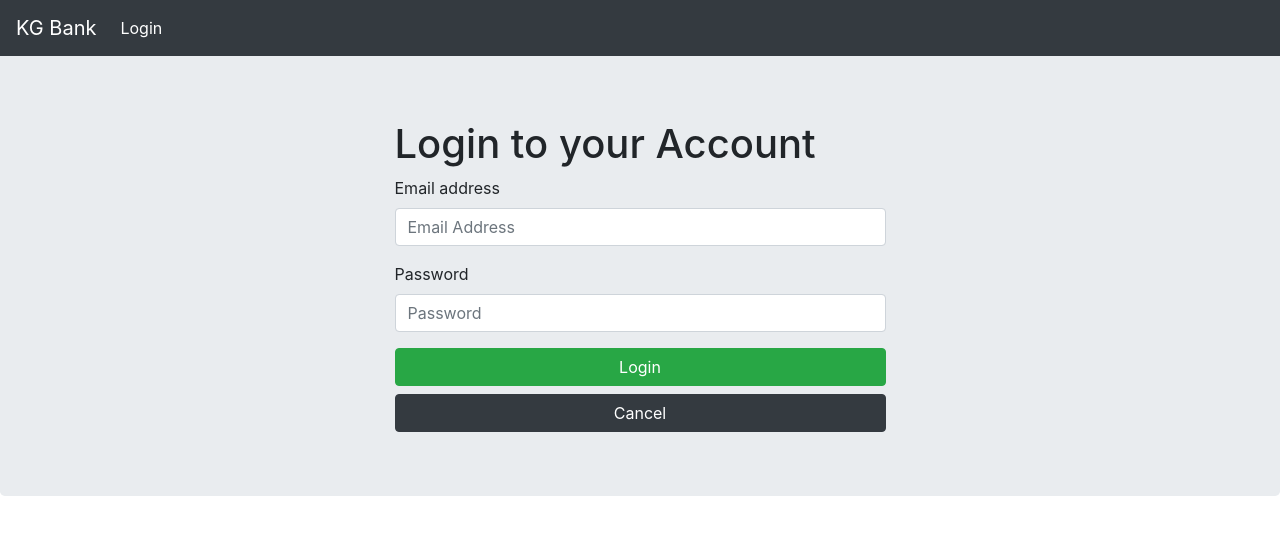
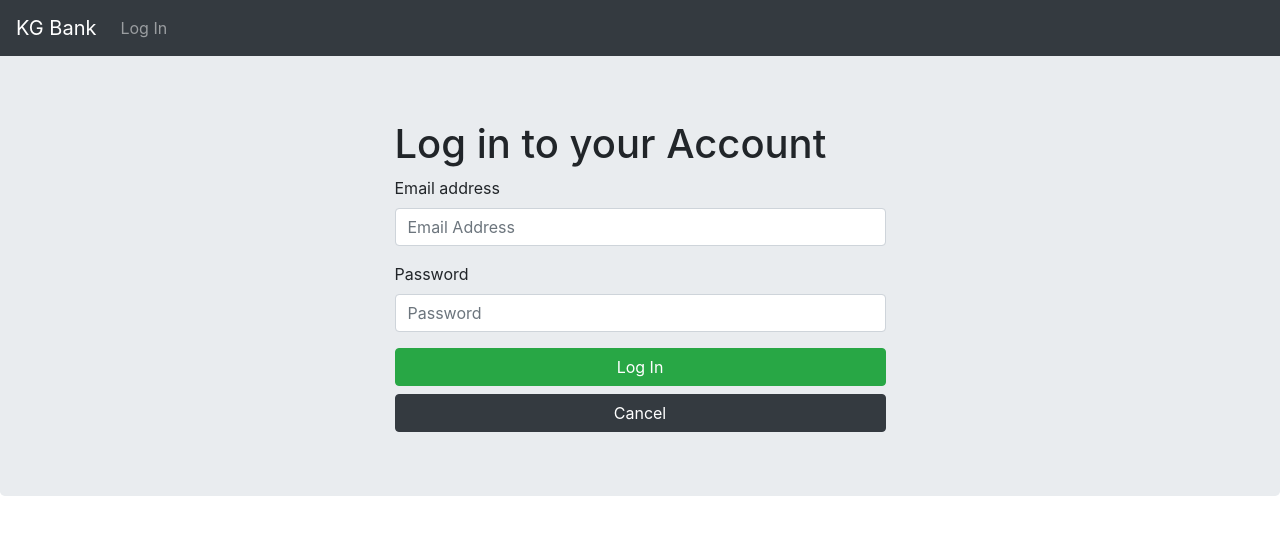
Before and after one commit to dnjavier/ng5-bank, an Angular app: page /login in a window 1280 px wide. Shown: the top 534 px of the page. Built offline with nearby package versions, Linux system fonts and the light colour scheme.

Commit message:
change log in spelling

```diff
--- a/src/app/login/login.component.html
+++ b/src/app/login/login.component.html
@@ -1,7 +1,7 @@
 <nav-bar></nav-bar>
 <div class="container">
     <div class="row justify-content-center">
-        <h1 class="col-sm-10 col-md-8 col-lg-6 align-self-center">Login to your Account</h1>
+        <h1 class="col-sm-10 col-md-8 col-lg-6 align-self-center">Log in to your Account</h1>
     </div>
     <div class="row justify-content-center">
         <form #form="ngForm" class="col-sm-10 col-md-8 col-lg-6 align-self-center">
@@ -26,7 +26,7 @@
                 </div>
             </div>
 
-            <button type="submit" class="btn btn-success btn-block" (click)="login()">Login</button>
+            <button type="submit" class="btn btn-success btn-block" (click)="login()">Log In</button>
             <button type="submit" class="btn btn-dark btn-block" (click)="cancel()">Cancel</button>
 
         </form>
--- a/src/app/shared/navbar/navbar.component.html
+++ b/src/app/shared/navbar/navbar.component.html
@@ -6,7 +6,7 @@
   </button>
   <div class="collapse navbar-collapse" id="navbarNavAltMarkup">
     <div class="navbar-nav ">
-      <a class="nav-link" [routerLinkActive]="['active']" [routerLinkActiveOptions]="{exact:true}" [routerLink]="['/login']">Login</a>
+      <a class="nav-link" [routerLinkActive]="['active']" [routerLinkActiveOptions]="{exact:true}" [routerLink]="['/signin']">Log In</a>
     </div>
   </div>
 </nav>
```
